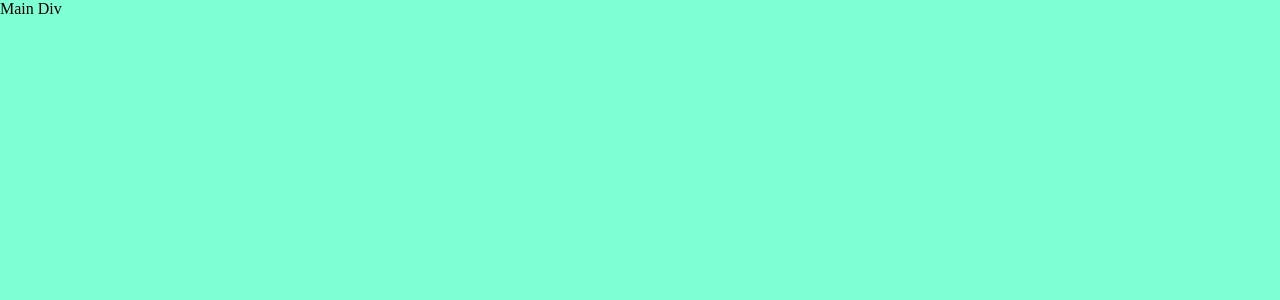
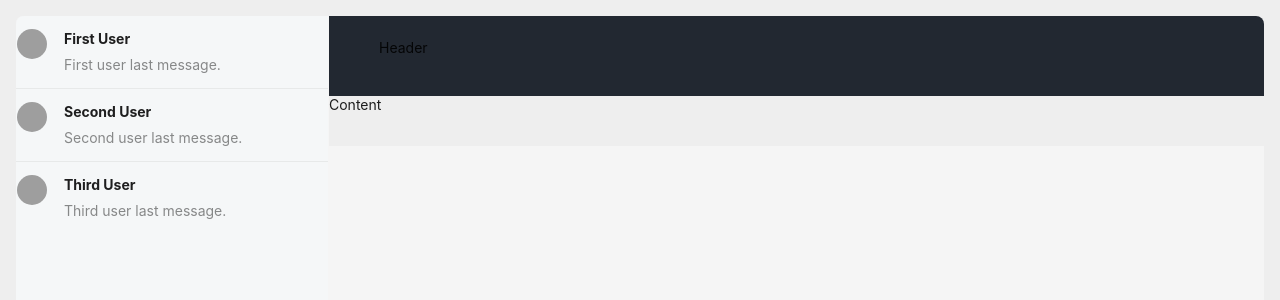
Before and after one commit to Moosa-Razaa/OnlineChattingApplication, a React (Vite) app in the folder frontend/: page / in a window 1280 px wide. Shown: the top 300 px of the page. Built offline with nearby package versions, Linux system fonts and the light colour scheme; grey boxes are pictures that could not be loaded.

Commit message:
Main screen basic layout completed

```diff
--- a/frontend/package.json
+++ b/frontend/package.json
@@ -10,6 +10,7 @@
     "preview": "vite preview"
   },
   "dependencies": {
+    "antd": "^5.12.7",
     "react": "^18.2.0",
     "react-dom": "^18.2.0"
   },
--- a/frontend/src/App.module.css
+++ b/frontend/src/App.module.css
@@ -2,5 +2,4 @@
 {
     width: 100vw;
     height: 100vh;
-    background-color: aquamarine;
 }
--- a/frontend/src/App.tsx
+++ b/frontend/src/App.tsx
@@ -1,13 +1,12 @@
 import style from "./App.module.css";
+import MainScreen from "./pages/mainScreen";
 
 function App() {
 
   return (
-    <>
       <div className={style["mainDiv"]}>
-        Main Div
+        <MainScreen />
       </div>
-    </>
   )
 }
 
--- /dev/null
+++ b/frontend/src/pages/mainScreen/UsersList/index.tsx
@@ -0,0 +1,37 @@
+import { Avatar, List } from "antd";
+import { UserInformation } from "./types";
+
+const data: UserInformation[] = [
+    {
+        UserName: "First User",
+        LastMessage: "First user last message."
+    },
+    {
+        UserName: "Second User",
+        LastMessage: "Second user last message."
+    },
+    {
+        UserName: "Third User",
+        LastMessage: "Third user last message."
+    }
+];
+
+function UsersList()
+{
+    return(
+    <List
+        itemLayout="horizontal"
+        dataSource={data}
+        renderItem={(item, index) => {
+            return <List.Item>
+                <List.Item.Meta
+                    title={item.UserName}
+                    description={item.LastMessage}
+                    avatar={<Avatar src={`https://api.dicebear.com/7.x/miniavs/svg?seed=${index}`} />}
+                />
+            </List.Item>
+        }}
+    />);
+}
+
+export default UsersList;
--- /dev/null
+++ b/frontend/src/pages/mainScreen/UsersList/types.ts
@@ -0,0 +1,4 @@
+export type UserInformation = {
+    UserName: string,
+    LastMessage: string
+}
--- /dev/null
+++ b/frontend/src/pages/mainScreen/index.tsx
@@ -0,0 +1,23 @@
+import { Layout } from "antd";
+import style from "./styles.module.css";
+import UsersList from "./UsersList";
+
+const { Header, Sider, Content } = Layout;
+
+function MainScreen() {
+  return (
+    <div className={style["mainDiv"]}>
+        <Layout className={style["mainLayout"]}>
+        <Sider width="25%" className={style["sider"]}>
+          <UsersList />
+        </Sider>
+        <Layout className={style["mainContentLayout"]}>
+          <Header className={style["header"]}>Header</Header>
+          <Content className={style["content"]}>Content</Content>
+        </Layout>
+      </Layout>
+    </div>
+  );
+}
+
+export default MainScreen;
--- /dev/null
+++ b/frontend/src/pages/mainScreen/styles.module.css
@@ -0,0 +1,39 @@
+.mainDiv
+{
+    height: 100%;
+    width: 100%;
+    padding: 1rem;
+    background-color: #EEEEEE;
+    box-sizing: border-box;
+}
+
+.mainLayout
+{
+    height: calc(100vh - 2rem);
+    width: calc(100vw - 2rem);
+    border-radius: 8px;
+    overflow: hidden;
+}
+
+.sider
+{
+    background-color: #f5f7f8 !important;
+}
+
+.mainContentLayout
+{
+    margin-left: 1px;
+}
+
+.header
+{
+    height: 5rem;
+    background-color: #222831;
+}
+
+.content
+{
+    min-height: fit-content;
+    max-height: 50px;
+    background-color: #EEEEEE;
+}
```
Also changed, not shown: 1 other file (tests, documents, lock files or other folders).
